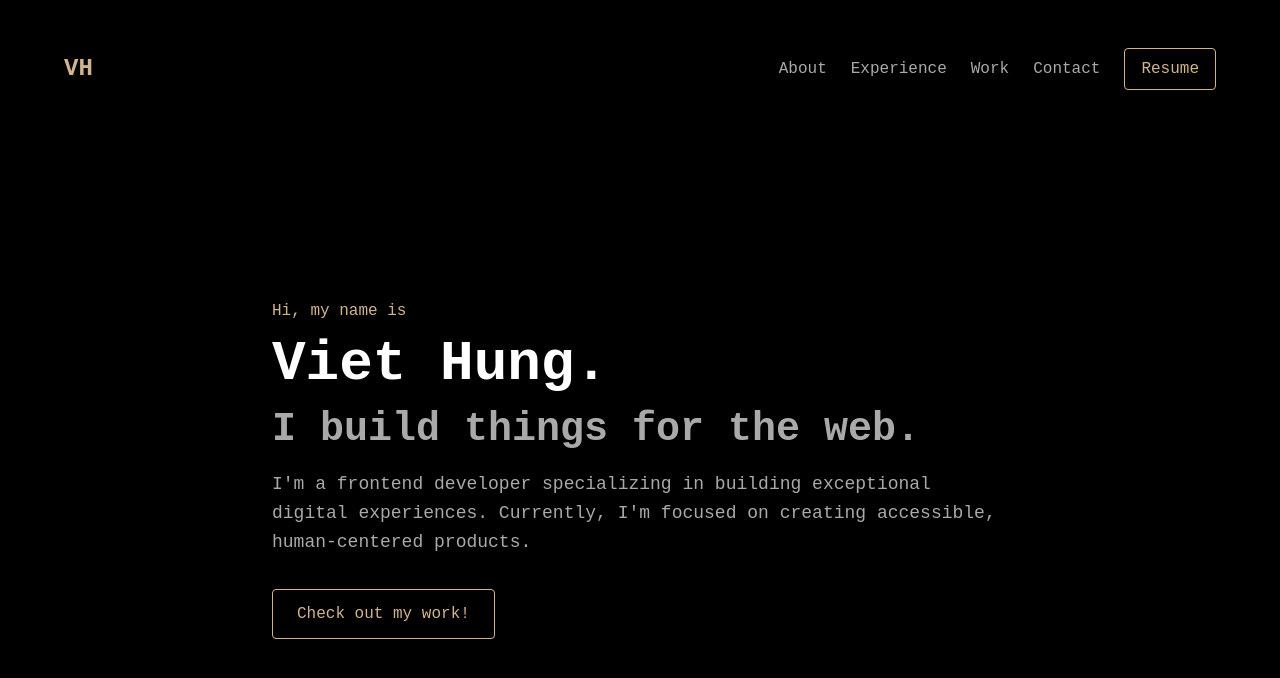
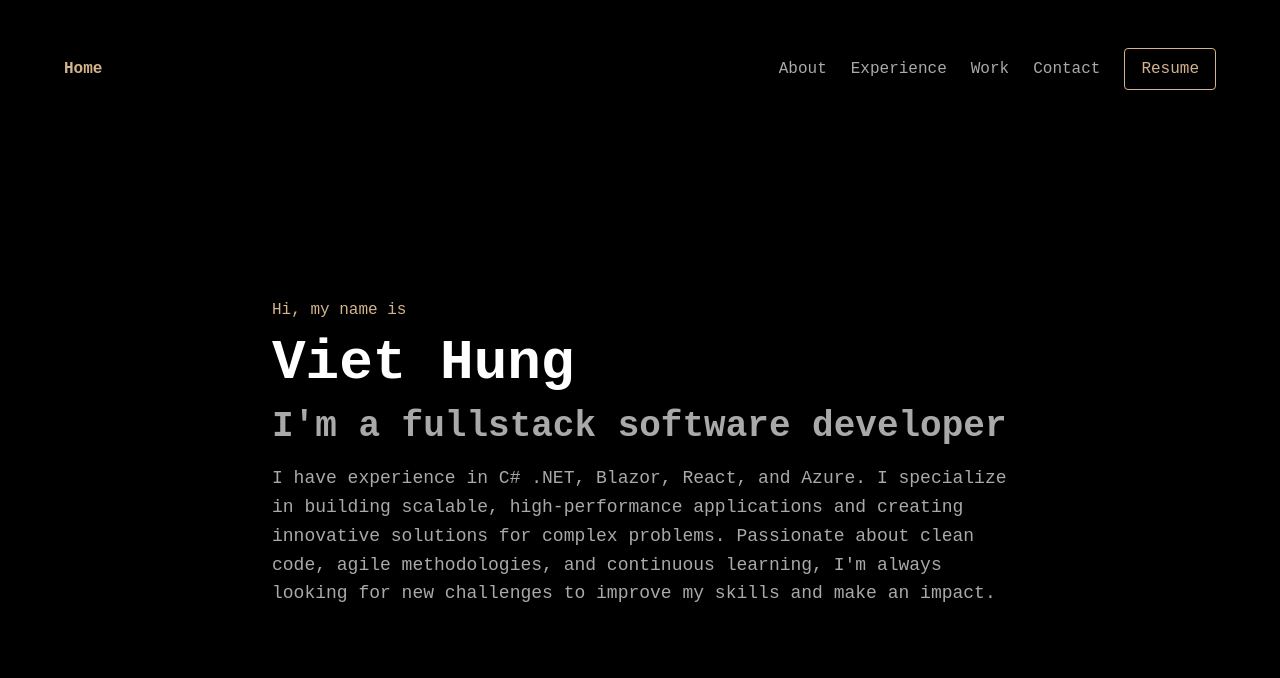
Before and after one commit to k11111t/k11111t.github.io, a React (Vite) app in the folder my-profile-app/: page / in a window 1280 px wide. Shown: the top 678 px of the page. Built offline with nearby package versions, Linux system fonts and the light colour scheme.

Commit message:
Change the main page

```diff
--- a/my-profile-app/src/components/MainComponent/MainComponent.jsx
+++ b/my-profile-app/src/components/MainComponent/MainComponent.jsx
@@ -12,7 +12,7 @@ const MainComponent = () => {
             {/* Navbar */}
             <nav className={styles.navbar}>
                 <div className={styles.navbarContainer}>
-                    <a className={styles.navbarBrand} href="#">VH</a>
+                    <a className={styles.navbarBrand} href="#">Home</a>
                     <button
                         className={styles.navbarToggler}
                         aria-label="Toggle navigation"
@@ -48,13 +48,14 @@ const MainComponent = () => {
             {/* Hero Section */}
             <main className={styles.hero}>
                 <p className={styles.intro}>Hi, my name is</p>
-                <h1 className={styles.name}>Viet Hung.</h1>
-                <h2 className={styles.tagline}>I build things for the web.</h2>
+                <h1 className={styles.name}>Viet Hung</h1>
+                <h2 className={styles.tagline}>I'm a fullstack software developer</h2>
                 <p className={styles.description}>
-                    I'm a frontend developer specializing in building exceptional digital experiences.
-                    Currently, I'm focused on creating accessible, human-centered products.
-                </p>
-                <a href="#work" className={styles.ctaButton}>Check out my work!</a>
+                I have experience in C# .NET, Blazor, React, and Azure. I specialize in building scalable,
+                high-performance applications and creating innovative solutions for complex problems. Passionate
+                about clean code, agile methodologies, and continuous learning, I'm always looking for new challenges
+                to improve my skills and make an impact.</p>
+                {/* <a href="#work" className={styles.ctaButton}>Check out my work!</a> */}
             </main>
         </div>
     );
--- a/my-profile-app/src/components/MainComponent/MainComponent.module.css
+++ b/my-profile-app/src/components/MainComponent/MainComponent.module.css
@@ -37,7 +37,7 @@ body {
 }
 
 .navbarBrand {
-    font-size: 1.5rem;
+    font-size: 1rem;
     font-weight: bold;
     color: var(--primary-color);
     text-decoration: none;
@@ -163,7 +163,7 @@ body {
 }
 
 .tagline {
-    font-size: 2.5rem;
+    font-size: 2.25rem;
     font-weight: bold;
     color: var(--secondary-text-color);
     margin: 0.5rem 0 1rem;
```
